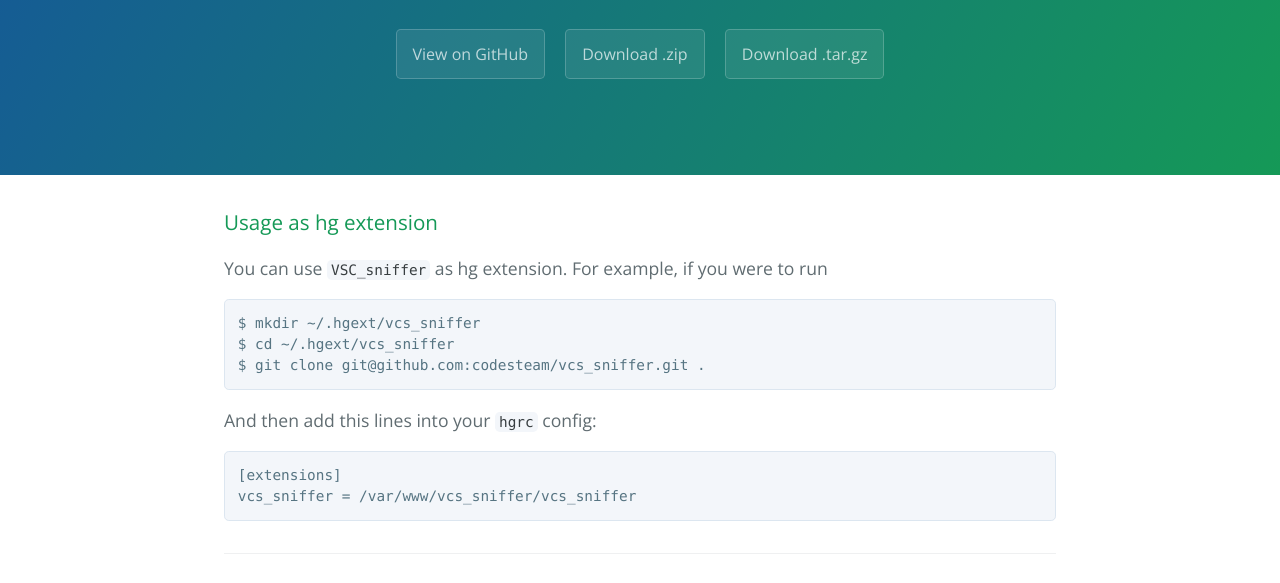
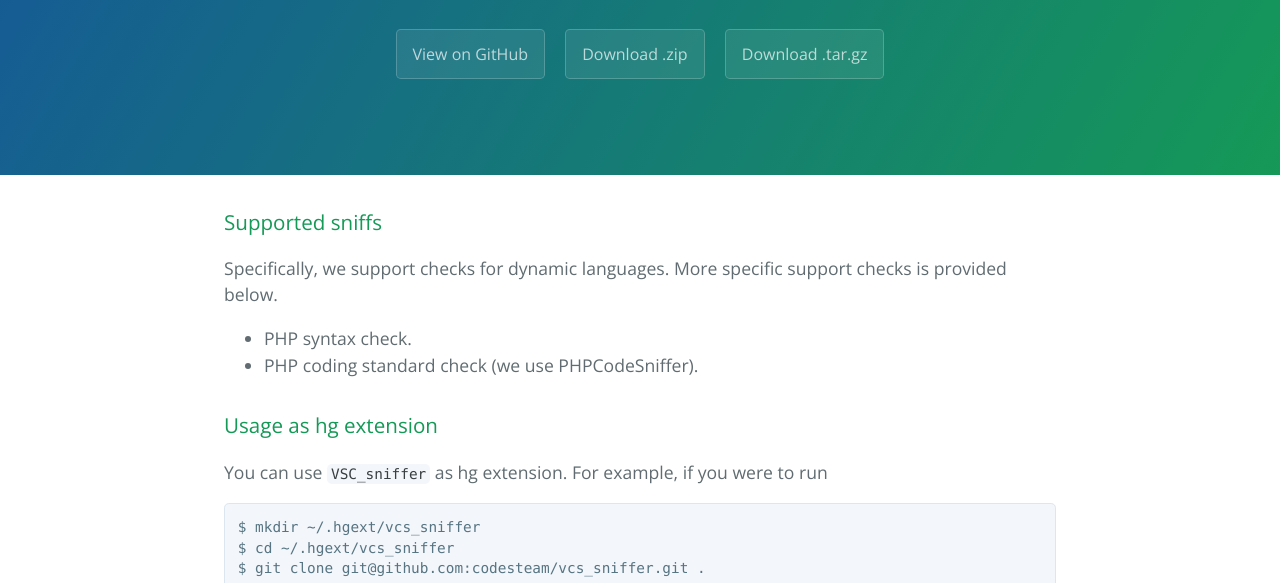
Before and after one commit to codesteam/vcs_sniffer, a plain HTML site: page index.html in a window 1280 px wide. Shown: the part 208-791 px from the top of the page. Drawn offline with nearby package versions, Linux system fonts and the light colour scheme.

Commit message:
Create gh-pages branch via GitHub

```diff
--- a/index.html
+++ b/index.html
@@ -20,6 +20,16 @@
 
     <section class="main-content">
       <h3>
+<a id="supported-sniffs" class="anchor" href="#supported-sniffs" aria-hidden="true"><span class="octicon octicon-link"></span></a>Supported sniffs</h3>
+
+<p>Specifically, we support checks for dynamic languages. More specific support checks is provided below.</p>
+
+<ul>
+<li>PHP syntax check.</li>
+<li>PHP coding standard check (we use PHPCodeSniffer).</li>
+</ul>
+
+<h3>
 <a id="usage-as-hg-extension" class="anchor" href="#usage-as-hg-extension" aria-hidden="true"><span class="octicon octicon-link"></span></a>Usage as hg extension</h3>
 
 <p>You can use <code>VSC_sniffer</code> as hg extension. For example, if you were to run</p>
@@ -35,6 +45,8 @@ $ git clone git@github.com:codesteam/vcs_sniffer.git .
 vcs_sniffer = /var/www/vcs_sniffer/vcs_sniffer
 </code></pre>
 
+<p>and then when you will commit into <code>hg</code> file with invalid PHP syntax it will give you something like this:</p>
+
       <footer class="site-footer">
         <span class="site-footer-owner"><a href="https://github.com/codesteam/vcs_sniffer">VCS commits sniffer</a> is maintained by <a href="https://github.com/codesteam">codesteam</a>.</span>
 
```
Also changed, not shown: params.json (+1 -1 lines).
